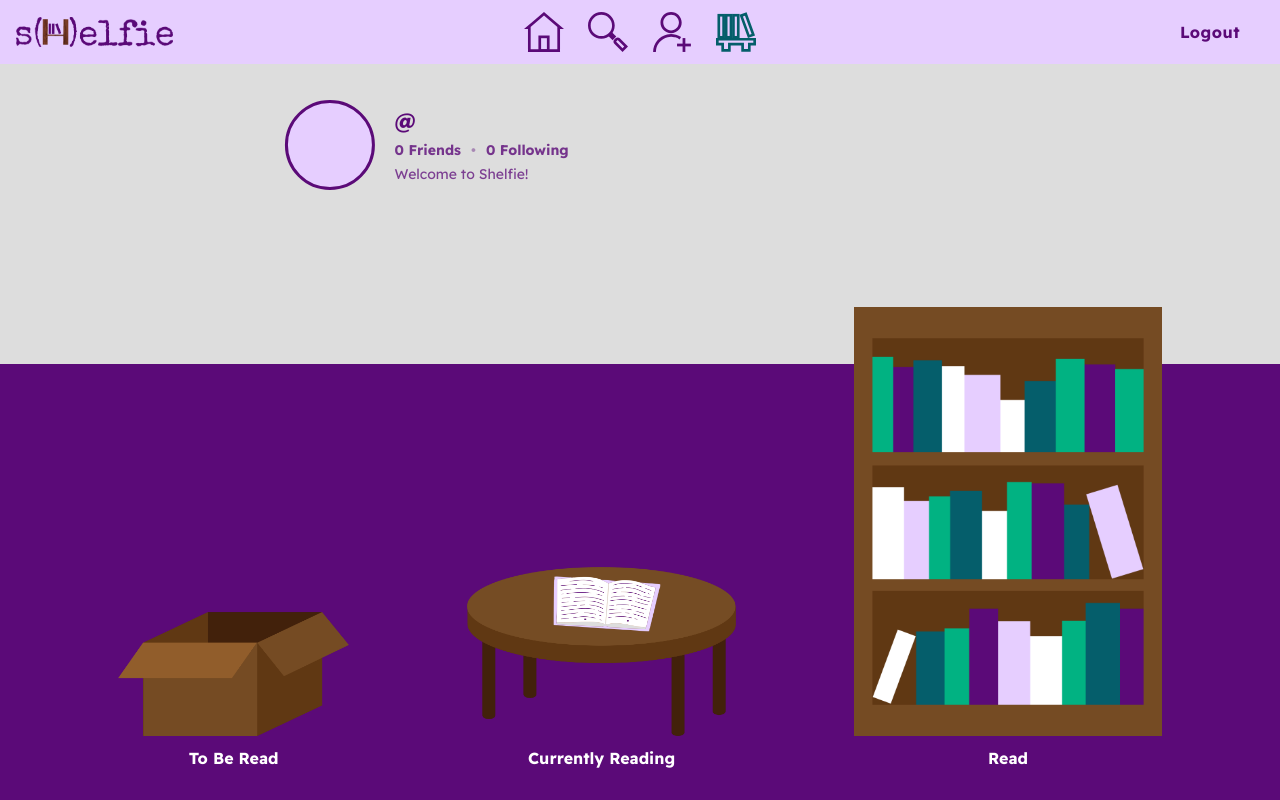
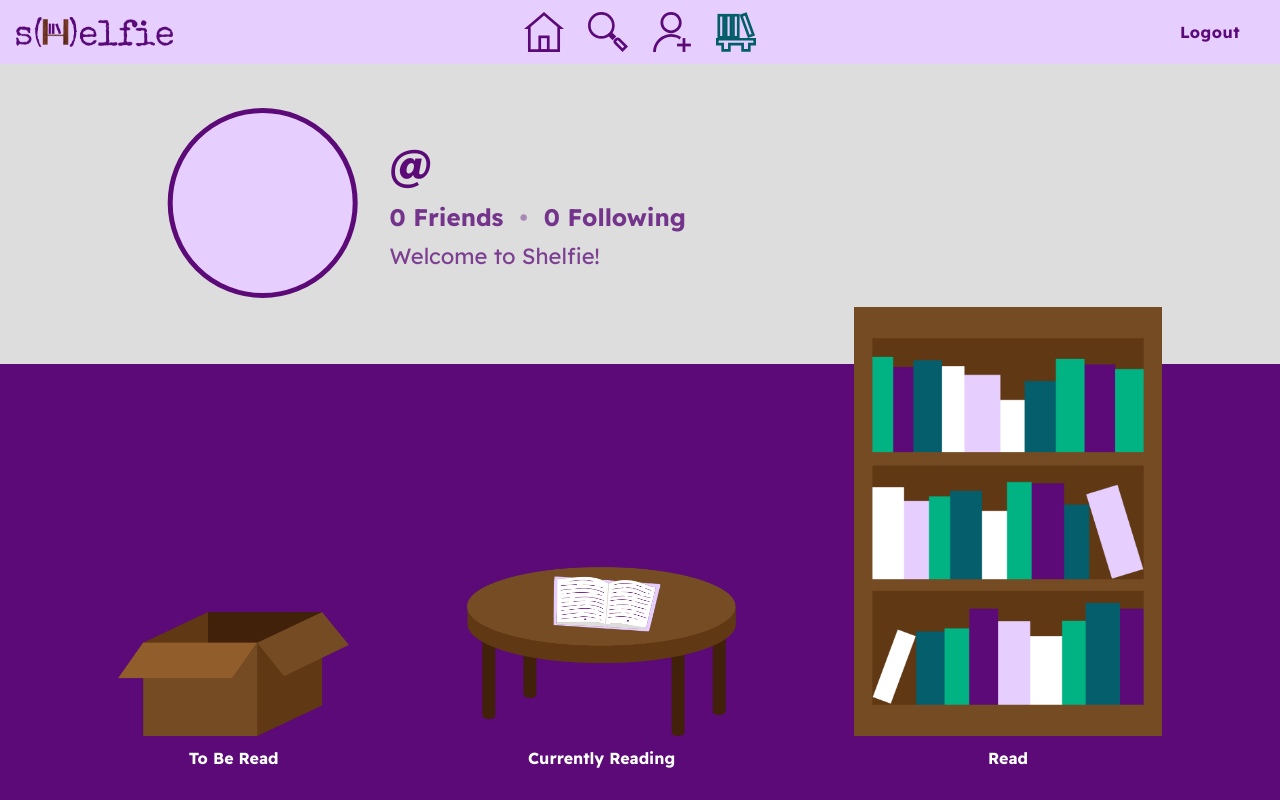
Before and after one commit to franklinnguyen/Shelfie, a React (Create React App) app: page /room in a window 1280 px wide. Built offline with nearby package versions, Linux system fonts and the light colour scheme; no server answers; the HTML template or start-up script is replaced by a standard one.

Commit message:
profile sect scaling

```diff
--- a/src/pages/Room.css
+++ b/src/pages/Room.css
@@ -20,12 +20,12 @@
   display: flex;
   align-items: center;
   justify-content: center;
-  gap: 20px;
+  gap: clamp(28px, 2.5vw, 36px);
   background-color: transparent;
-  padding: 16px 28px;
-  border-radius: 20px;
+  padding: clamp(24px, 2.5vh, 32px) clamp(40px, 4vw, 52px);
+  border-radius: 28px;
   box-shadow: none;
-  max-width: 540px;
+  max-width: 900px;
   width: fit-content;
   border: none;
   opacity: 1;
@@ -34,13 +34,13 @@
 }
 
 .room-profile-picture {
-  width: 84px;
-  height: 84px;
+  width: clamp(140px, 15vw, 180px);
+  height: clamp(140px, 15vw, 180px);
   border-radius: 50%;
   overflow: hidden;
   flex-shrink: 0;
   background-color: var(--lightpurple);
-  border: 3px solid var(--darkpurple);
+  border: 5px solid var(--darkpurple);
 }
 
 .room-profile-picture img {
@@ -59,9 +59,9 @@
 .room-username {
   font-family: 'Readex Pro', sans-serif;
   font-weight: 700;
-  font-size: 22px;
+  font-size: clamp(32px, 3.5vw, 44px);
   color: var(--darkpurple);
-  margin: 0 0 6px 0;
+  margin: 0 0 10px 0;
   white-space: nowrap;
 }
 
@@ -69,16 +69,16 @@
   display: flex;
   align-items: center;
   justify-content: flex-start;
-  gap: 10px;
+  gap: clamp(12px, 1.5vw, 16px);
   font-family: 'Readex Pro', sans-serif;
-  font-size: 14px;
+  font-size: clamp(18px, 2vw, 24px);
   color: rgba(91, 10, 120, 0.8);
-  margin-bottom: 6px;
+  margin-bottom: 10px;
 }
 
 .room-bio {
   font-family: 'Readex Pro', sans-serif;
-  font-size: 14px;
+  font-size: clamp(17px, 1.8vw, 22px);
   color: rgba(91, 10, 120, 0.75);
   margin: 0;
   white-space: nowrap;
```
